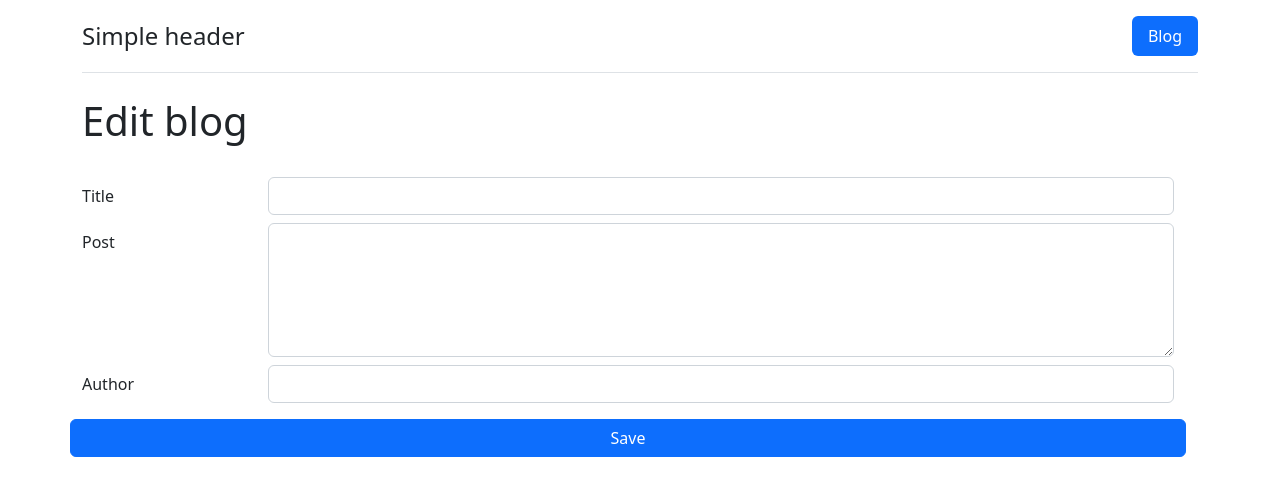
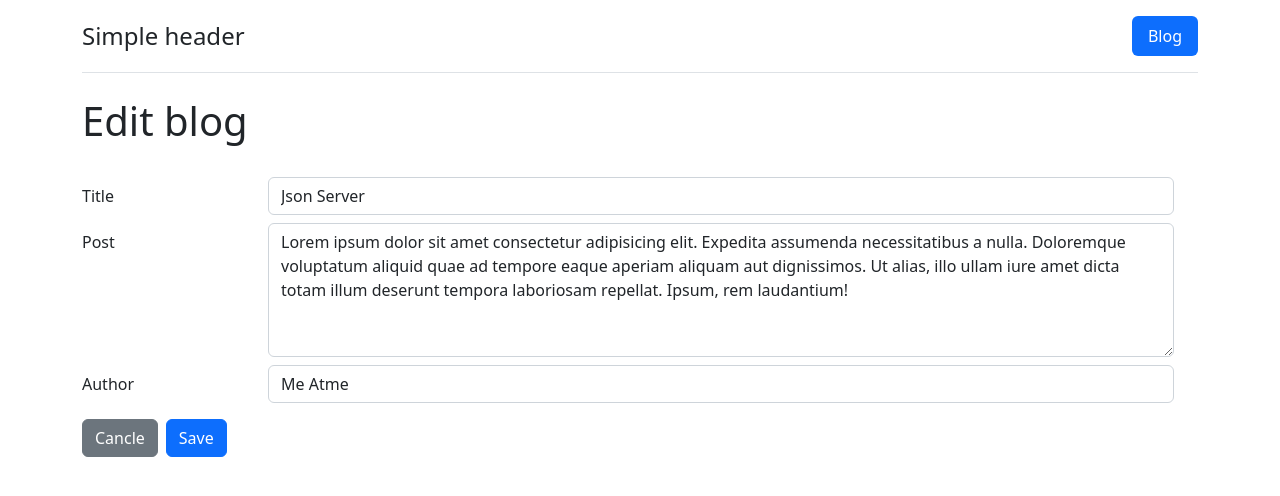
Before and after one commit to edo979/blog-rest-api, a React (Vite) app: page /blog/1/edit in a window 1280 px wide. Shown: the top 496 px of the page. Built offline with nearby package versions, Linux system fonts and the light colour scheme; data requests are answered from the project's data file.

Commit message:
finish edit post

```diff
--- a/data/db.json
+++ b/data/db.json
@@ -9,7 +9,7 @@
     {
       "id": "l87megi",
       "createdAt": 1666173091947,
-      "title": "New Post ",
+      "title": "New Post Edited 2",
       "body": "some Text",
       "author": "Me Atme"
     }
--- a/src/main.tsx
+++ b/src/main.tsx
@@ -7,7 +7,11 @@ import { ErrorPage } from './routes/ErrorPage'
 import { Blog } from './routes/Blog'
 import { Blogs, loader as postsLoader } from './routes/Blogs'
 import { BlogNew, action as newBlogAction } from './routes/BlogNew'
-import { BlogEdit, loader as editPostLoader } from './routes/BlogEdit'
+import {
+  BlogEdit,
+  loader as editPostLoader,
+  action as editPostAction,
+} from './routes/BlogEdit'
 import { action as destroyAction } from './routes/BlogDestroyPost'
 import './scss/style.scss'
 
@@ -31,6 +35,7 @@ const router = createBrowserRouter([
                 path: ':postId/edit',
                 element: <BlogEdit />,
                 loader: editPostLoader,
+                action: editPostAction,
               },
               {
                 path: ':postId/destroy',
--- a/src/model/posts.ts
+++ b/src/model/posts.ts
@@ -50,6 +50,27 @@ export async function createPosts(data: {
   return resData
 }
 
+export async function updatePost(
+  id: string,
+  update: {
+    title: string
+    body: string
+    author: string
+  }
+) {
+  const response = await fetch(`${url}/posts/${id}`, {
+    method: 'PATCH',
+    headers: {
+      'Content-type': 'application/json',
+    },
+    body: JSON.stringify(update),
+  })
+
+  if (!response.ok) throw new Error('Cant update post')
+
+  return await response.json()
+}
+
 export async function deletePost(id: string) {
   const response = await fetch(`${url}/posts/${id}`, {
     method: 'DELETE',
--- a/src/routes/BlogEdit.tsx
+++ b/src/routes/BlogEdit.tsx
@@ -1,5 +1,11 @@
-import { Form, Params, useLoaderData } from 'react-router-dom'
-import { getPost, Post } from '../model/posts'
+import {
+  Form,
+  Params,
+  redirect,
+  useLoaderData,
+  useNavigate,
+} from 'react-router-dom'
+import { getPost, Post, updatePost } from '../model/posts'
 
 export async function loader({ params }: { params: Params }) {
   const postId = params.postId
@@ -9,8 +15,30 @@ export async function loader({ params }: { params: Params }) {
   return { post }
 }
 
+export async function action({
+  params,
+  request,
+}: {
+  params: Params
+  request: Request
+}) {
+  const postId = params.postId
+  if (postId == undefined) throw new Error('Cant update that post')
+
+  const formData = await request.formData()
+  const update = Object.fromEntries(formData) as {
+    title: string
+    body: string
+    author: string
+  }
+
+  await updatePost(postId, update)
+  return redirect('/blog')
+}
+
 export function BlogEdit() {
-  const post = useLoaderData() as Post
+  const { post } = useLoaderData() as { post: Post }
+  const navigate = useNavigate()
 
   return (
     <>
@@ -62,9 +90,21 @@ export function BlogEdit() {
         </div>
 
         <div className="row mt-3">
-          <button className="btn btn-primary" type="submit">
-            Save
-          </button>
+          <div className="col">
+            <button
+              className="btn btn-secondary"
+              onClick={(e) => {
+                e.preventDefault()
+                navigate(-1)
+              }}
+            >
+              Cancle
+            </button>
+
+            <button className="btn btn-primary ms-2" type="submit">
+              Save
+            </button>
+          </div>
         </div>
       </Form>
     </>
```
